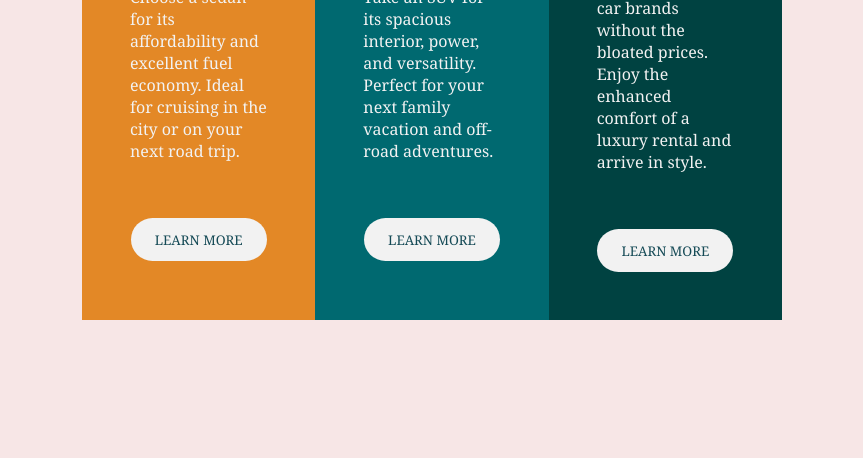
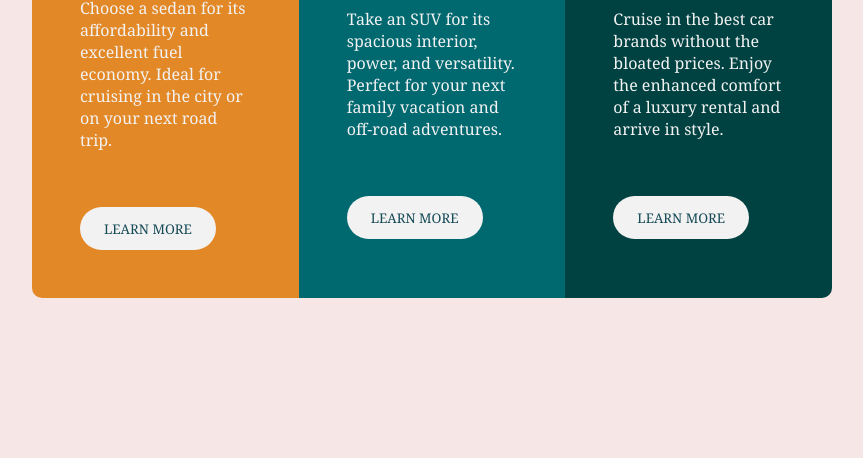
Before and after one commit to jarthurofv/3-column-preview-card, a plain HTML site: page index.html in a window 1280 px wide. Shown: the part 342-800 px from the top of the page, without its empty margins (208-1071 px from the left). Drawn offline with Linux system fonts and the light colour scheme.

Commit message:
Update style.css

```diff
--- a/style.css
+++ b/style.css
@@ -28,27 +28,29 @@ p {
 
 .box {
   display: flex;
-  max-width: 700px;
-  min-height: 400px;
+  max-width: 800px;
+  height: fit-content;
 }
 
 .section-one {
   display: flex;
   flex-direction: column;
   justify-content: center;
-  align-items: center;
+  align-items: flex-start;
   gap: 1.5rem;
   background-color: hsl(31, 77%, 52%);
   padding: 3rem 3rem;
   width: 100%;
   height: 100%;
+  border-top-left-radius: 10px;
+  border-bottom-left-radius: 10px;
 }
 
 .section-two {
   display: flex;
   flex-direction: column;
   justify-content: center;
-  align-items: center;
+  align-items: flex-start;
   gap: 1.5rem;
   background-color: hsl(184, 100%, 22%);
   padding: 3rem 3rem;
@@ -60,12 +62,14 @@ p {
   display: flex;
   flex-direction: column;
   justify-content: center;
-  align-items: center;
+  align-items: flex-start;
   gap: 1.5rem;
   background-color: hsl(179, 100%, 13%);
   padding: 3rem 3rem;
   width: 100%;
   height: 100%;
+  border-top-right-radius: 10px;
+  border-bottom-right-radius: 10px;
 }
 
 button {
```
